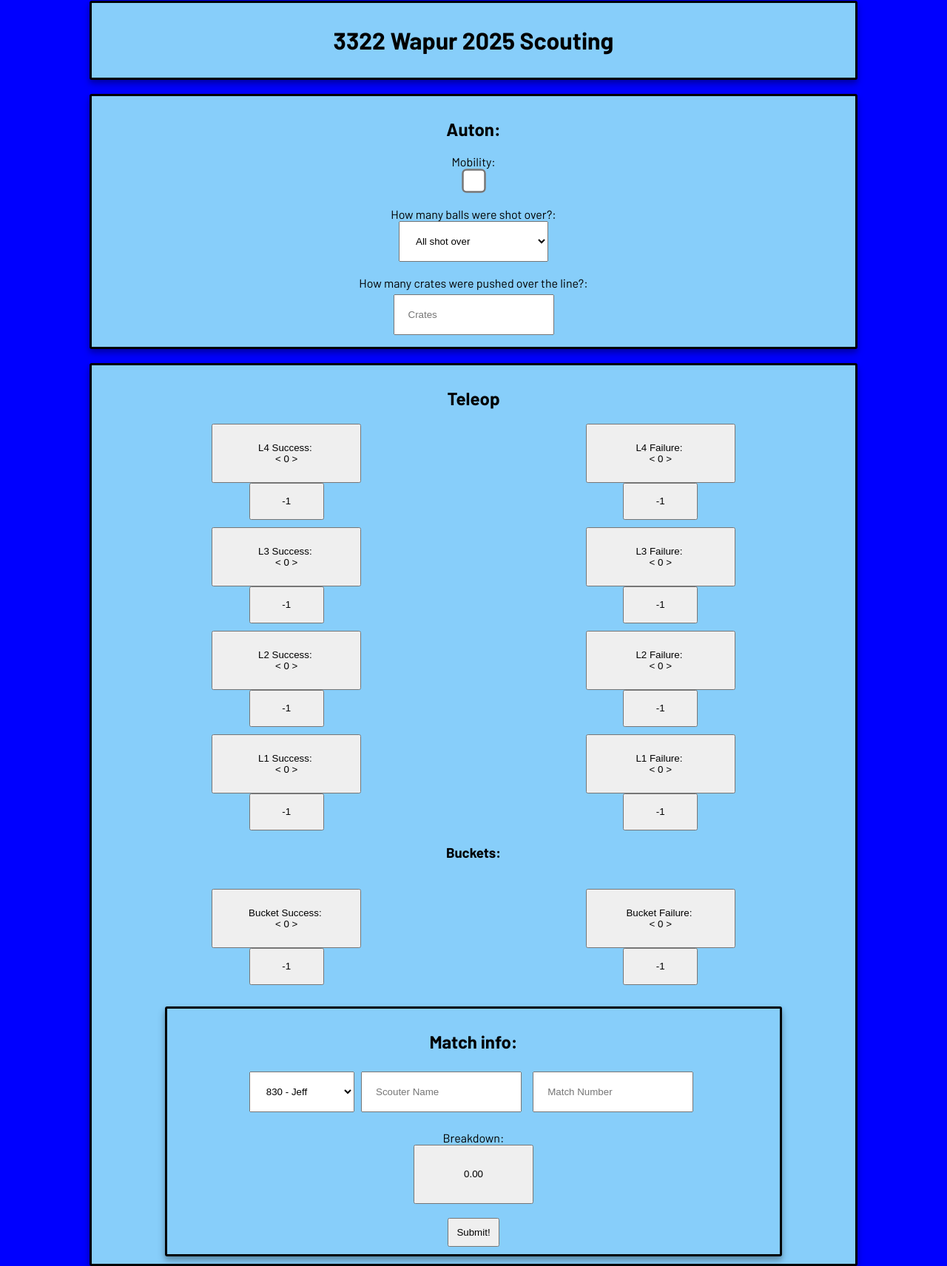
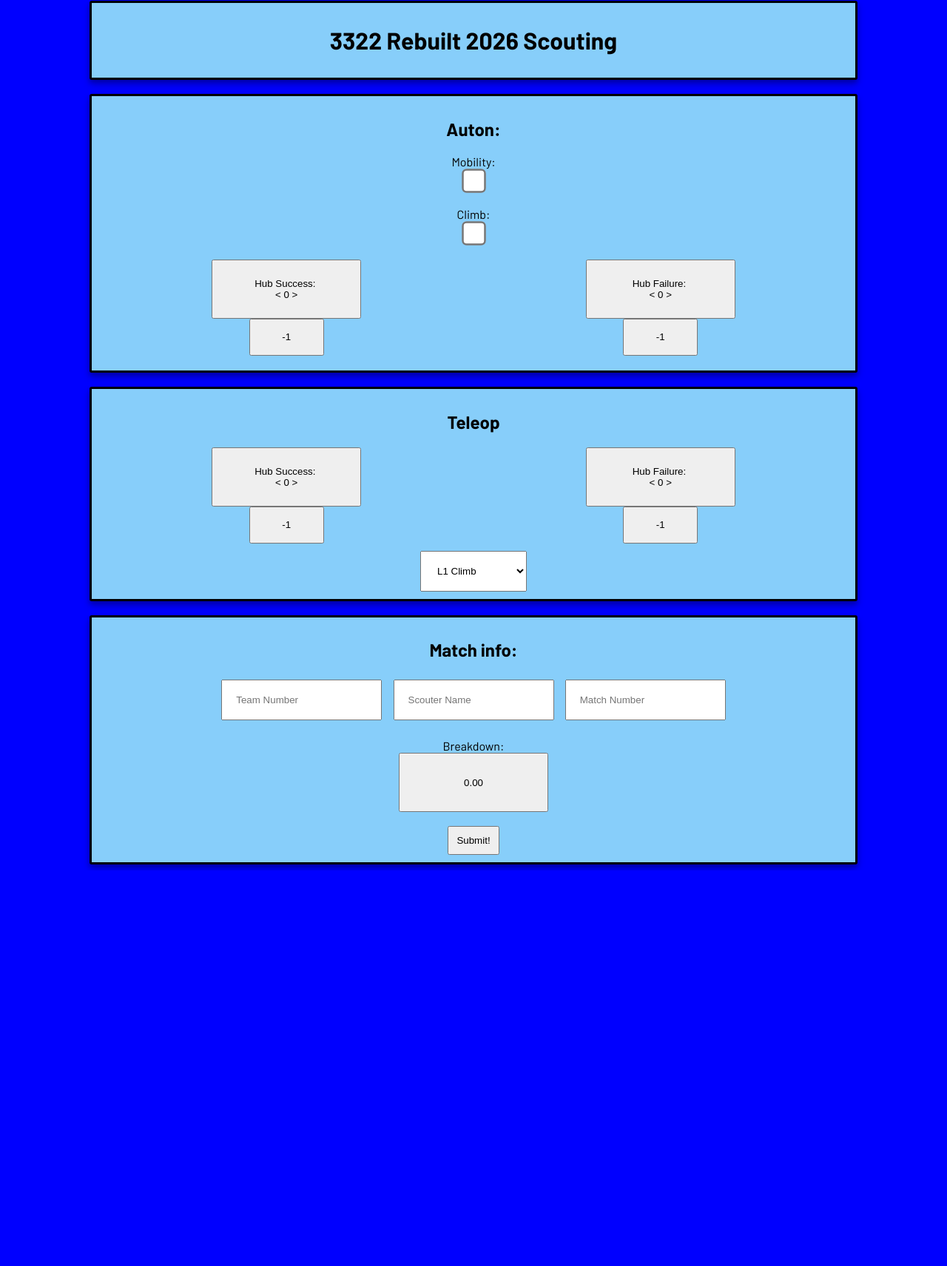
Before and after one commit to frc3322/3322Scouting2026, a plain HTML site: page index.html in a window 1280 px wide. Shown: the part 7-1719 px from the top of the page at 74% size. After the commit the page ends 1184 px from the top, so only its background shows below. Drawn offline with Linux system fonts and the light colour scheme; a script that the page names is missing.

Commit message:
Update index.html
Update HTML For rebuilt game. code still needs to be done.

```diff
--- a/index.html
+++ b/index.html
@@ -45,16 +45,17 @@ Put the whole form into a form tag, and make it so that it clears when you submi
 
   <meta charset="UTF-8">
   <meta name="viewport" content="width=device-width, initial-scale=1.0">
-  <title>3322 Wapur 2025 Scouting</title>
+  <title>3322 Rebuilt 2026 Scouting</title>
   <link rel="stylesheet" href="stylesheet.css">
 
 </head>
 
 <body>
   <div class="section">
-    <h1>3322 Wapur 2025 Scouting</h1>
+    <h1>3322 Rebuilt 2026 Scouting</h1>
   </div>
   <br>
+  <!-- auton -->
   <div class="section">
     <h2>Auton:</h2>
     <label for="mobility">Mobility:</label>
@@ -62,87 +63,46 @@ Put the whole form into a form tag, and make it so that it clears when you submi
     <input type="checkbox" id="mobility"><br>
     <br>
 
-    <label for="ballsShotOver">How many balls were shot over?:</label>
+    <label for="autoclimb">Climb:</label>
     <br>
-    <select name="ballsShotOver" id="ballsShotOver">
-      <option value=4>All shot over</option>
-      <option value=3>More than half shot over</option>
-      <option value=2>Half shot over</option>
-      <option value=1>Less than half shot over</option>
-      <option value=0>None shot over</option>
-    </select>
+    <input type="checkbox" id="autoclimb"><br>
     <br>
-    <br>
-    <label for="cratesPushed">How many crates were pushed over the line?:</label>
-    <br>
-    <input type="number" id="cratesPushed" placeholder="Crates">
+    <div class="buttons">
+      <div id="auto-button-success" class="successButton">
+        <button onclick="updateCrateData(1, 1, 1)" id="AutoSuccess" class="incButton">Hub Success: </br>&lt 0 &gt</button>
+        <button onclick="updateCrateData(1, 1, -1)" class="decButton">-1</button>
+      </div>
+      <div id="auto-button-failure" class="failureButton">
+        <button onclick="updateCrateData(1, 0, 1)" id="L4FailureButton" class="incButton">Hub Failure: </br>&lt 0 &gt</button>
+        <button onclick="updateCrateData(1, 0, -1)" class="decButton">-1</button>
+      </div>
+    </div>
+
   </div>
+
   <br>
   <div class="section">
     <h2>Teleop</h2>
 
     <!-- L4 -->
     <div class="buttons">
-      <div id="l4-button-success" class="successButton">
-        <button onclick="updateCrateData(4, 1, 1)" id="L4SuccessButton" class="incButton">L4 Success: </br>&lt 0 &gt</button>
+      <div id="hubsuccess" class="successButton">
+        <button onclick="updateCrateData(4, 1, 1)" id="hubsuccess" class="incButton">Hub Success: </br>&lt 0 &gt</button>
         <button onclick="updateCrateData(4, 1, -1)" class="decButton">-1</button>
       </div>
-      <div id="l4-button-failure" class="failureButton">
-        <button onclick="updateCrateData(4, 0, 1)" id="L4FailureButton" class="incButton">L4 Failure: </br>&lt 0 &gt</button>
+      <div id="hubfailure" class="failureButton">
+        <button onclick="updateCrateData(4, 0, 1)" id="hubfailure" class="incButton">Hub Failure: </br>&lt 0 &gt</button>
         <button onclick="updateCrateData(4, 0, -1)" class="decButton">-1</button>
       </div>
     </div>
+    <select  id="Climb">
+      <option value=L1>L1 Climb</option>
+      <option value=L2>L2 Climb</option>
+      <option value=L3>L3 Climb</option>
+      <option value=Failure>Climb Failed :( </option>
+    </select>
+  </div>
 
-    <!-- L3 -->
-    <div class="buttons">
-      <div id="l3-button-success" class="successButton">
-        <button onclick="updateCrateData(3, 1, 1)" id="L3SuccessButton" class="incButton">L3 Success: </br>&lt 0 &gt</button>
-        <button onclick="updateCrateData(3, 1, -1)" class="decButton">-1</button>
-      </div>
-      <div id="l3-button-failure" class="failureButton">
-        <button onclick="updateCrateData(3, 0, 1)" id="L3FailureButton" class="incButton">L3 Failure: </br>&lt 0 &gt</button>
-        <button onclick="updateCrateData(3, 0, -1)" class="decButton">-1</button>
-      </div>
-    </div>
-
-    <!-- L2 -->
-    <div class="buttons">
-      <div id="l2-button-success" class="successButton">
-        <button onclick="updateCrateData(2, 1, 1)" id="L2SuccessButton" class="incButton">L2 Success: </br>&lt 0 &gt</button>
-        <button onclick="updateCrateData(2, 1, -1)" class="decButton">-1</button>
-      </div>
-      <div id="l2-button-failure" class="failureButton">
-        <button onclick="updateCrateData(2, 0, 1)" id="L2FailureButton" class="incButton">L2 Failure: </br>&lt 0 &gt</button>
-        <button onclick="updateCrateData(2, 0, -1)" class="decButton">-1</button>
-      </div>
-    </div>
-
-    <!-- L1 -->
-    <div class="buttons">
-      <div id="l1-button-success" class="successButton">
-        <button onclick="updateCrateData(1, 1, 1)" id="L1SuccessButton" class="incButton">L1 Success: </br>&lt 0 &gt</button>
-        <button onclick="updateCrateData(1, 1, -1)" class="decButton">-1</button>
-      </div>
-      <div id="l1-button-failure" class="failureButton">
-        <button onclick="updateCrateData(1, 0, 1)" id="L1FailureButton" class="incButton">L1 Failure: </br>&lt 0 &gt</button>
-        <button onclick="updateCrateData(1, 0, -1)" class="decButton">-1</button>
-      </div>
-    </div>
-
-
-    <h3>Buckets:</h3>
-    <br>
-    <div class="buttons">
-      <div id="l5-button-success" class="successButton">
-        <button onclick="updateCrateData(5, 1, 1)" id="L5SuccessButton" class="incButton">Bucket Success: </br>&lt 0 &gt</button>
-        <button onclick="updateCrateData(5, 1, -1)" class="decButton">-1</button>
-      </div>
-      <div id="l5-button-failure" class="failureButton">
-        <button onclick="updateCrateData(5, 0, 1)" id="L5FailureButton" class="incButton">Bucket Failure: </br>&lt 0 &gt</button>
-        <button onclick="updateCrateData(5, 0, -1)" class="decButton">-1</button>
-      </div>
-
-    </div>
 
 
 
@@ -150,16 +110,7 @@ Put the whole form into a form tag, and make it so that it clears when you submi
 
   <div class="section">
     <h2>Match info:</h2>
-    <select  id="teamNumber">
-  <option value=830>830 - Jeff</option>
-  <option value=1076>1076 - Gary</option>
-  <option value=3322>3322 - Eve</option>
-  <option value=5066>5066 - John </option>
-  <option value=5067>5067 - Tobot</option>
-  <option value=5708>5708 - Eli</option>
-  <option value=6101>6101 - Clanka</option>
-  <option value=7660>7660 - Perry</option>
-  <option value=10656>10656 - WallE</option>
+    <input type="number"  id="teamNumber" placeholder="Team Number">
 </select>
     <input type="text" id="scouterName" placeholder="Scouter Name">
     <input type="number" id="matchNumber" placeholder="Match Number">
```
